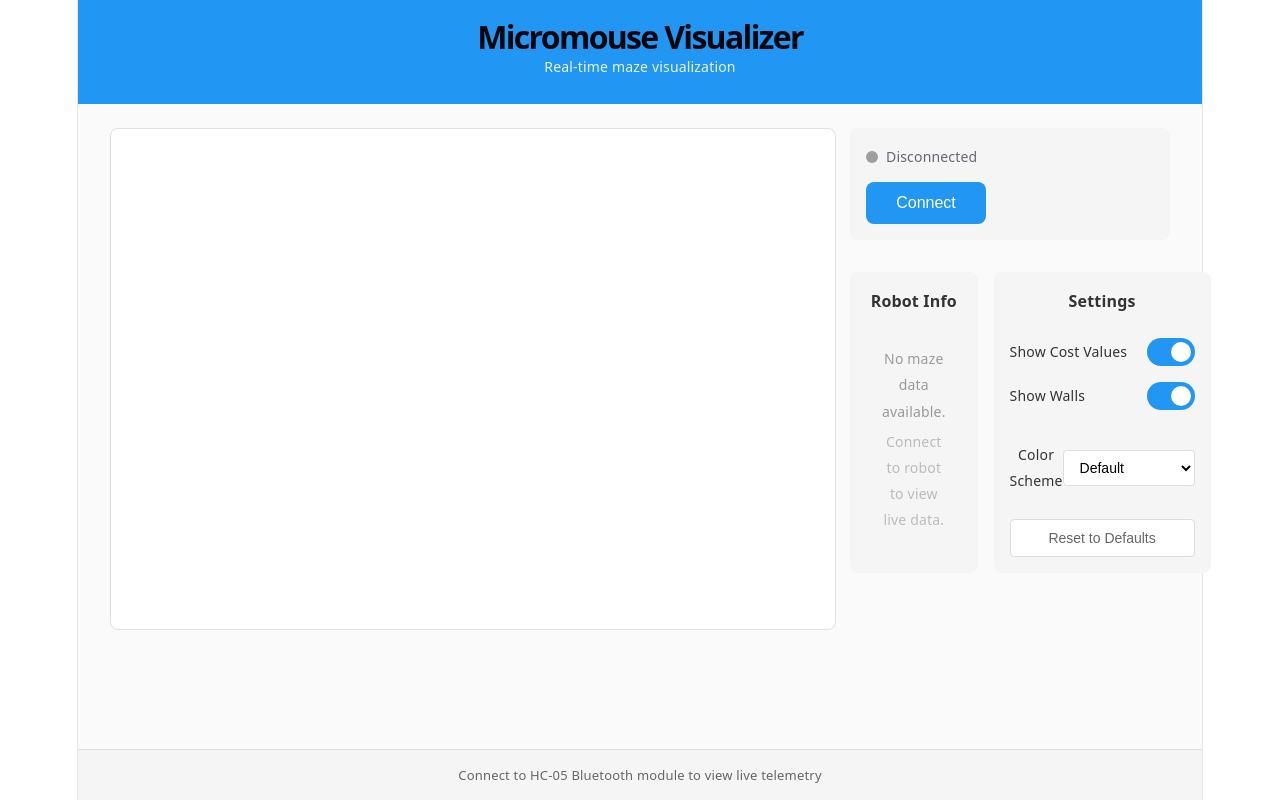
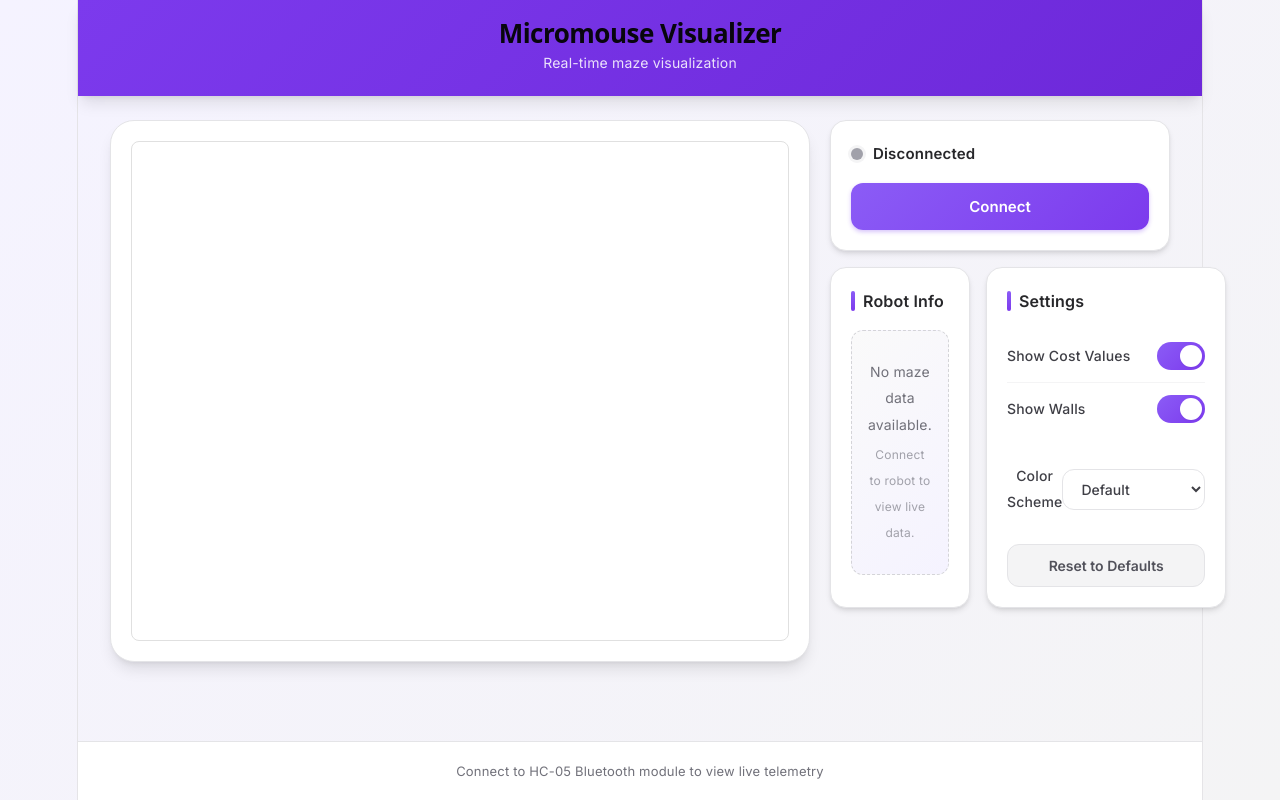
Before and after one commit to duckida/micromouse-friend, a React (Vite) app in the folder web-app/: page / in a window 1280 px wide. Built offline with nearby package versions, Linux system fonts and the light colour scheme.

Commit message:
Modern purple theme with Inter font, larger mono numbers, and robot path tracking

```diff
--- a/web-app/src/App.css
+++ b/web-app/src/App.css
@@ -1,48 +1,100 @@
-/* Micromouse Web Visualizer - Main App Styles */
+@import url('https://fonts.googleapis.com/css2?family=Inter:wght@400;500;600;700&family=JetBrains+Mono:wght@500;600&display=swap');
+
+:root {
+  --purple-50: #f5f3ff;
+  --purple-100: #ede9fe;
+  --purple-200: #ddd6fe;
+  --purple-300: #c4b5fd;
+  --purple-400: #a78bfa;
+  --purple-500: #8b5cf6;
+  --purple-600: #7c3aed;
+  --purple-700: #6d28d9;
+  --purple-800: #5b21b6;
+  --purple-900: #4c1d95;
+
+  --gray-50: #fafafa;
+  --gray-100: #f4f4f5;
+  --gray-200: #e4e4e7;
+  --gray-300: #d4d4d8;
+  --gray-400: #a1a1aa;
+  --gray-500: #71717a;
+  --gray-600: #52525b;
+  --gray-700: #3f3f46;
+  --gray-800: #27272a;
+  --gray-900: #18181b;
+
+  --radius-sm: 8px;
+  --radius-md: 12px;
+  --radius-lg: 16px;
+  --radius-xl: 24px;
+
+  --shadow-sm: 0 1px 2px rgba(0, 0, 0, 0.05);
+  --shadow-md: 0 4px 6px -1px rgba(0, 0, 0, 0.1), 0 2px 4px -2px rgba(0, 0, 0, 0.1);
+  --shadow-lg: 0 10px 15px -3px rgba(0, 0, 0, 0.1), 0 4px 6px -4px rgba(0, 0, 0, 0.1);
+  --shadow-xl: 0 20px 25px -5px rgba(0, 0, 0, 0.1), 0 8px 10px -6px rgba(0, 0, 0, 0.1);
+}
+
+* {
+  box-sizing: border-box;
+}
+
+body {
+  font-family: 'Inter', -apple-system, BlinkMacSystemFont, sans-serif;
+  background: linear-gradient(135deg, var(--purple-50) 0%, var(--gray-100) 100%);
+  min-height: 100vh;
+  margin: 0;
+  color: var(--gray-800);
+}
 
 .app {
   min-height: 100vh;
   display: flex;
   flex-direction: column;
-  background-color: #fafafa;
 }
 
 .app-header {
-  padding: 16px 20px;
-  background-color: #2196f3;
+  padding: 20px 24px;
+  background: linear-gradient(135deg, var(--purple-600) 0%, var(--purple-700) 100%);
   color: white;
   text-align: center;
+  box-shadow: var(--shadow-lg);
 }
 
 .app-title {
   margin: 0;
-  font-size: 24px;
-  font-weight: 600;
+  font-size: 26px;
+  font-weight: 700;
+  letter-spacing: -0.5px;
 }
 
 .app-subtitle {
   margin: 4px 0 0;
   font-size: 14px;
-  opacity: 0.9;
+  opacity: 0.85;
+  font-weight: 400;
 }
 
 .app-main {
   flex: 1;
-  padding: 16px;
+  padding: 20px;
   max-width: 1200px;
   margin: 0 auto;
   width: 100%;
-  box-sizing: border-box;
 }
 
 .app-content {
   display: flex;
   flex-direction: column;
-  gap: 16px;
+  gap: 20px;
 }
 
 .visualization-area {
   width: 100%;
+  background: white;
+  border-radius: var(--radius-xl);
+  padding: 20px;
+  box-shadow: var(--shadow-lg);
+  border: 1px solid var(--gray-200);
 }
 
 .controls-area {
@@ -58,68 +110,49 @@
 }
 
 .app-footer {
-  padding: 12px 20px;
-  background-color: #f5f5f5;
+  padding: 16px 20px;
+  background: white;
   text-align: center;
-  border-top: 1px solid #e0e0e0;
+  border-top: 1px solid var(--gray-200);
 }
 
 .app-footer p {
   margin: 0;
   font-size: 13px;
-  color: #666;
+  color: var(--gray-500);
 }
 
-/* Responsive Design - Mobile First */
-
-/* Mobile (320px - 767px) */
+/* Responsive */
 @media (max-width: 767px) {
   .app-header {
-    padding: 12px 16px;
+    padding: 16px 20px;
   }
 
   .app-title {
-    font-size: 20px;
-  }
-
-  .app-subtitle {
-    font-size: 12px;
+    font-size: 22px;
   }
 
   .app-main {
-    padding: 12px;
+    padding: 16px;
   }
 
   .panels-row {
     grid-template-columns: 1fr;
   }
-}
 
-/* Tablet (768px - 1199px) */
-@media (min-width: 768px) and (max-width: 1199px) {
-  .app-header {
-    padding: 20px 24px;
-  }
-
-  .app-title {
-    font-size: 28px;
-  }
-
-  .app-main {
-    padding: 20px 24px;
+  .visualization-area {
+    padding: 12px;
+    border-radius: var(--radius-lg);
   }
 }
 
-/* Desktop (1200px+) */
+@media (min-width: 768px) and (max-width: 1199px) {
+  .app-main {
+    padding: 24px;
+  }
+}
+
 @media (min-width: 1200px) {
-  .app-header {
-    padding: 24px 32px;
-  }
-
-  .app-title {
-    font-size: 32px;
-  }
-
   .app-main {
     padding: 24px 32px;
   }
@@ -135,19 +168,19 @@
   }
 
   .controls-area {
-    width: 320px;
+    width: 340px;
     flex-shrink: 0;
   }
 }
 
-/* Landscape orientation on mobile */
+/* Landscape on mobile */
 @media (max-width: 767px) and (orientation: landscape) {
   .app-header {
-    padding: 8px 16px;
+    padding: 12px 16px;
   }
 
   .app-title {
-    font-size: 18px;
+    font-size: 20px;
   }
 
   .app-subtitle {
@@ -155,12 +188,12 @@
   }
 
   .app-main {
-    padding: 8px;
+    padding: 12px;
   }
 
   .app-content {
     flex-direction: row;
-    gap: 8px;
+    gap: 12px;
   }
 
   .visualization-area {
@@ -170,11 +203,10 @@
 
   .controls-area {
     width: 280px;
-    flex-shrink: 0;
   }
 
   .panels-row {
     grid-template-columns: 1fr;
-    gap: 8px;
+    gap: 12px;
   }
 }
--- a/web-app/src/App.jsx
+++ b/web-app/src/App.jsx
@@ -38,6 +38,7 @@ function App() {
     connectionState,
     mazeState,
     timeoutWarning,
+    pathHistory,
     connect,
     disconnect,
     send,
@@ -73,7 +74,7 @@ function App() {
       <main className="app-main">
         <div className="app-content">
           <div className="visualization-area">
-            <MazeCanvas mazeState={mazeState} settings={settings} />
+            <MazeCanvas mazeState={mazeState} settings={settings} pathHistory={pathHistory} />
           </div>
 
           <div className="controls-area">
--- a/web-app/src/components/ConnectionPanel.css
+++ b/web-app/src/components/ConnectionPanel.css
@@ -1,139 +1,146 @@
 .connection-panel {
-  padding: 16px;
-  background-color: #f5f5f5;
-  border-radius: 8px;
-  margin-bottom: 16px;
+  padding: 20px;
+  background: white;
+  border-radius: var(--radius-lg);
+  box-shadow: var(--shadow-md);
+  border: 1px solid var(--gray-200);
 }
 
 .connection-status {
   display: flex;
   align-items: center;
-  gap: 8px;
-  margin-bottom: 12px;
+  gap: 10px;
+  margin-bottom: 16px;
 }
 
 .status-indicator {
   width: 12px;
   height: 12px;
   border-radius: 50%;
-  background-color: #ccc;
+  background-color: var(--gray-300);
+  box-shadow: 0 0 0 3px var(--gray-100);
 }
 
 .status-connected {
-  background-color: #4caf50;
+  background-color: #22c55e;
+  box-shadow: 0 0 0 3px #dcfce7;
 }
 
 .status-connecting {
-  background-color: #ff9800;
+  background-color: var(--purple-500);
+  box-shadow: 0 0 0 3px var(--purple-100);
   animation: pulse 1.5s infinite;
 }
 
 .status-error {
-  background-color: #f44336;
+  background-color: #ef4444;
+  box-shadow: 0 0 0 3px #fee2e2;
 }
 
 .status-disconnected {
-  background-color: #9e9e9e;
+  background-color: var(--gray-400);
+  box-shadow: 0 0 0 3px var(--gray-100);
 }
 
 @keyframes pulse {
-  0%, 100% {
-    opacity: 1;
-  }
-  50% {
-    opacity: 0.5;
-  }
+  0%, 100% { opacity: 1; transform: scale(1); }
+  50% { opacity: 0.7; transform: scale(1.1); }
 }
 
 .status-text {
-  font-weight: 500;
-  font-size: 14px;
+  font-weight: 600;
+  font-size: 15px;
+  color: var(--gray-800);
 }
 
 .connection-error {
-  background-color: #ffebee;
-  border: 1px solid #f44336;
-  border-radius: 4px;
-  padding: 8px 12px;
-  margin-bottom: 12px;
+  background: linear-gradient(135deg, #fef2f2 0%, #fff 100%);
+  border: 1px solid #fecaca;
+  border-radius: var(--radius-md);
+  padding: 12px 16px;
+  margin-bottom: 16px;
   display: flex;
   align-items: center;
-  gap: 8px;
+  gap: 10px;
 }
 
 .error-icon {
-  font-size: 16px;
+  font-size: 18px;
 }
 
 .error-message {
-  color: #c62828;
+  color: #b91c1c;
   font-size: 13px;
+  font-weight: 500;
 }
 
 .connection-actions {
   display: flex;
-  gap: 8px;
+  gap: 10px;
+  flex-wrap: wrap;
 }
 
 .connect-button,
-.disconnect-button {
-  padding: 12px 24px;
-  font-size: 16px;
-  font-weight: 500;
+.disconnect-button,
+.solve-button {
+  padding: 14px 24px;
+  font-size: 15px;
+  font-weight: 600;
+  font-family: 'Inter', sans-serif;
   border: none;
-  border-radius: 8px;
+  border-radius: var(--radius-md);
   cursor: pointer;
-  min-width: 120px;
-  transition: background-color 0.2s, transform 0.1s;
+  transition: all 0.2s ease;
+  flex: 1;
+  min-width: 100px;
 }
 
 .connect-button {
-  background-color: #2196f3;
+  background: linear-gradient(135deg, var(--purple-500) 0%, var(--purple-600) 100%);
   color: white;
+  box-shadow: 0 2px 4px rgba(124, 58, 237, 0.3);
 }
 
 .connect-button:hover:not(:disabled) {
-  background-color: #1976d2;
+  background: linear-gradient(135deg, var(--purple-600) 0%, var(--purple-700) 100%);
+  transform: translateY(-1px);
+  box-shadow: 0 4px 8px rgba(124, 58, 237, 0.4);
 }
 
 .connect-button:disabled {
-  background-color: #90caf9;
+  background: var(--gray-300);
+  box-shadow: none;
   cursor: not-allowed;
 }
 
 .disconnect-button {
-  background-color: #f44336;
+  background: linear-gradient(135deg, var(--gray-500) 0%, var(--gray-600) 100%);
   color: white;
+  box-shadow: 0 2px 4px rgba(0, 0, 0, 0.1);
 }
 
 .disconnect-button:hover {
-  background-color: #d32f2f;
+  background: linear-gradient(135deg, var(--gray-600) 0%, var(--gray-700) 100%);
+  transform: translateY(-1px);
 }
 
 .solve-button {
-  padding: 12px 24px;
-  font-size: 16px;
-  font-weight: 500;
-  border: none;
-  border-radius: 8px;
-  cursor: pointer;
-  min-width: 120px;
-  transition: background-color 0.2s, transform 0.1s;
-  background-color: #4caf50;
+  background: linear-gradient(135deg, #22c55e 0%, #16a34a 100%);
   color: white;
+  box-shadow: 0 2px 4px rgba(34, 197, 94, 0.3);
 }
 
 .solve-button:hover {
-  background-color: #388e3c;
+  background: linear-gradient(135deg, #16a34a 0%, #15803d 100%);
+  transform: translateY(-1px);
+  box-shadow: 0 4px 8px rgba(34, 197, 94, 0.4);
 }
 
-/* Touch-friendly sizing */
 @media (max-width: 768px) {
   .connect-button,
   .disconnect-button,
   .solve-button {
-    padding: 16px 32px;
-    font-size: 18px;
-    min-width: 140px;
+    padding: 16px 20px;
+    font-size: 16px;
   }
 }
--- a/web-app/src/components/InfoPanel.css
+++ b/web-app/src/components/InfoPanel.css
@@ -1,70 +1,94 @@
 .info-panel {
-  padding: 16px;
-  background-color: #f5f5f5;
-  border-radius: 8px;
+  padding: 20px;
+  background: white;
+  border-radius: var(--radius-lg);
+  box-shadow: var(--shadow-md);
+  border: 1px solid var(--gray-200);
 }
 
 .info-title {
-  margin: 0 0 12px 0;
+  margin: 0 0 16px 0;
   font-size: 16px;
   font-weight: 600;
-  color: #333;
+  color: var(--gray-800);
+  display: flex;
+  align-items: center;
+  gap: 8px;
+}
+
+.info-title::before {
+  content: '';
+  width: 4px;
+  height: 20px;
+  background: linear-gradient(180deg, var(--purple-500), var(--purple-600));
+  border-radius: 2px;
 }
 
 .timeout-warning {
-  background-color: #fff3e0;
-  border: 1px solid #ff9800;
-  border-radius: 4px;
-  padding: 8px 12px;
-  margin-bottom: 12px;
+  background: linear-gradient(135deg, #fef3c7 0%, #fffbeb 100%);
+  border: 1px solid #fcd34d;
+  border-radius: var(--radius-md);
+  padding: 12px 16px;
+  margin-bottom: 16px;
   display: flex;
   align-items: center;
-  gap: 8px;
+  gap: 10px;
   font-size: 13px;
-  color: #e65100;
+  font-weight: 500;
+  color: #92400e;
 }
 
 .warning-icon {
-  font-size: 16px;
+  font-size: 18px;
 }
 
 .info-content {
   display: flex;
   flex-direction: column;
-  gap: 8px;
+  gap: 4px;
 }
 
 .info-item {
   display: flex;
   justify-content: space-between;
   align-items: center;
-  padding: 4px 0;
+  padding: 10px 12px;
+  background: var(--gray-50);
+  border-radius: var(--radius-sm);
+}
+
+.info-item:nth-child(even) {
+  background: var(--purple-50);
 }
 
 .info-label {
-  font-size: 14px;
-  color: #666;
+  font-size: 13px;
+  color: var(--gray-500);
+  font-weight: 500;
 }
 
 .info-value {
   font-size: 14px;
-  font-weight: 500;
-  color: #333;
-  font-family: monospace;
+  font-weight: 600;
+  color: var(--purple-700);
+  font-family: 'JetBrains Mono', monospace;
 }
 
 .info-empty {
   text-align: center;
-  padding: 16px;
-  color: #999;
+  padding: 24px 16px;
+  background: linear-gradient(135deg, var(--gray-50), var(--purple-50));
+  border-radius: var(--radius-md);
+  border: 1px dashed var(--gray-300);
 }
 
 .info-empty p {
   margin: 4px 0;
   font-size: 14px;
+  color: var(--gray-500);
 }
 
 .info-hint {
-  font-size: 12px;
-  color: #bbb;
+  font-size: 12px !important;
+  color: var(--gray-400) !important;
 }
--- a/web-app/src/components/SettingsPanel.css
+++ b/web-app/src/components/SettingsPanel.css
@@ -1,14 +1,27 @@
 .settings-panel {
-  padding: 16px;
-  background-color: #f5f5f5;
-  border-radius: 8px;
+  padding: 20px;
+  background: white;
+  border-radius: var(--radius-lg);
+  box-shadow: var(--shadow-md);
+  border: 1px solid var(--gray-200);
 }
 
 .settings-title {
   margin: 0 0 16px 0;
   font-size: 16px;
   font-weight: 600;
-  color: #333;
+  color: var(--gray-800);
+  display: flex;
+  align-items: center;
+  gap: 8px;
+}
+
+.settings-title::before {
+  content: '';
+  width: 4px;
+  height: 20px;
+  background: linear-gradient(180deg, var(--purple-500), var(--purple-600));
+  border-radius: 2px;
 }
 
 .settings-group {
@@ -19,16 +32,21 @@
   display: flex;
   align-items: center;
   justify-content: space-between;
-  padding: 8px 0;
+  padding: 12px 0;
+  border-bottom: 1px solid var(--gray-100);
   cursor: pointer;
+}
+
+.setting-item:last-child {
+  border-bottom: none;
 }
 
 .setting-label {
   font-size: 14px;
-  color: #333;
+  color: var(--gray-700);
+  font-weight: 500;
 }
 
-/* Toggle switch */
 .toggle-switch {
   position: relative;
   width: 48px;
@@ -48,7 +66,7 @@
   left: 0;
   right: 0;
   bottom: 0;
-  background-color: #ccc;
+  background-color: var(--gray-300);
   transition: 0.3s;
   border-radius: 28px;
 }
@@ -56,17 +74,18 @@
 .toggle-slider:before {
   position: absolute;
   content: "";
-  height: 20px;
-  width: 20px;
-  left: 4px;
-  bottom: 4px;
+  height: 22px;
+  width: 22px;
+  left: 3px;
+  bottom: 3px;
   background-color: white;
   transition: 0.3s;
   border-radius: 50%;
+  box-shadow: var(--shadow-sm);
 }
 
 .toggle-switch input:checked + .toggle-slider {
-  background-color: #2196f3;
+  background: linear-gradient(135deg, var(--purple-500), var(--purple-600));
 }
 
 .toggle-switch input:checked + .toggle-slider:before {
@@ -74,32 +93,47 @@
 }
 
 .color-scheme-select {
-  padding: 8px 12px;
+  padding: 10px 14px;
   font-size: 14px;
-  border: 1px solid #ddd;
-  border-radius: 4px;
+  font-family: 'Inter', sans-serif;
+  font-weight: 500;
+  border: 1px solid var(--gray-200);
+  border-radius: var(--radius-md);
   background-color: white;
+  color: var(--gray-700);
   cursor: pointer;
+  transition: all 0.2s;
+}
+
+.color-scheme-select:hover {
+  border-color: var(--purple-300);
+}
+
+.color-scheme-select:focus {
+  outline: none;
+  border-color: var(--purple-500);
+  box-shadow: 0 0 0 3px var(--purple-100);
 }
 
 .reset-button {
   width: 100%;
-  padding: 10px 16px;
+  padding: 12px 16px;
   font-size: 14px;
-  font-weight: 500;
-  color: #666;
-  background-color: white;
-  border: 1px solid #ddd;
-  border-radius: 4px;
+  font-weight: 600;
+  font-family: 'Inter', sans-serif;
+  color: var(--gray-600);
+  background: var(--gray-100);
+  border: 1px solid var(--gray-200);
+  border-radius: var(--radius-md);
   cursor: pointer;
-  transition: background-color 0.2s;
+  transition: all 0.2s;
 }
 
 .reset-button:hover {
-  background-color: #f5f5f5;
+  background: var(--gray-200);
+  color: var(--gray-800);
 }
 
-/* Touch-friendly sizing */
 @media (max-width: 768px) {
   .toggle-switch {
     width: 56px;
@@ -107,8 +141,8 @@
   }
 
   .toggle-slider:before {
-    height: 24px;
-    width: 24px;
+    height: 26px;
+    width: 26px;
   }
 
   .toggle-switch input:checked + .toggle-slider:before {
@@ -116,12 +150,12 @@
   }
 
   .color-scheme-select {
-    padding: 10px 14px;
+    padding: 12px 16px;
     font-size: 16px;
   }
 
   .reset-button {
-    padding: 12px 20px;
+    padding: 14px 20px;
     font-size: 16px;
   }
 }
--- a/web-app/src/hooks/useSerial.js
+++ b/web-app/src/hooks/useSerial.js
@@ -28,6 +28,7 @@ export function useSerial() {
 
   const [mazeState, setMazeState] = useState(null);
   const [timeoutWarning, setTimeoutWarning] = useState(false);
+  const [pathHistory, setPathHistory] = useState([]);
 
   const connectionManagerRef = useRef(null);
 
@@ -78,13 +79,23 @@ export function useSerial() {
         // onPacket callback
         (parsed) => {
           setMazeState(prevState => {
-            // Handle dimension changes
+            // Handle dimension changes - reset path history
             if (prevState && (prevState.w !== parsed.w || prevState.h !== parsed.h)) {
-              // Reinitialize with new dimensions
+              setPathHistory([{ x: parsed.rx, y: parsed.ry }]);
               return parsed;
             }
             return parsed;
           });
+
+          // Track path history
+          setPathHistory(prev => {
+            const lastPoint = prev[prev.length - 1];
+            if (!lastPoint || lastPoint.x !== parsed.rx || lastPoint.y !== parsed.ry) {
+              return [...prev, { x: parsed.rx, y: parsed.ry }];
+            }
+            return prev;
+          });
+
           setTimeoutWarning(false);
         },
         // onStateChange callback
@@ -117,6 +128,7 @@ export function useSerial() {
     connectionState,
     mazeState,
     timeoutWarning,
+    pathHistory,
     connect,
     disconnect,
     send,
```
Also changed, not shown: web-app/src/components/MazeCanvas.jsx (+4 -3 lines), web-app/src/utils/mazeRenderer.js (+111 -90 lines).
